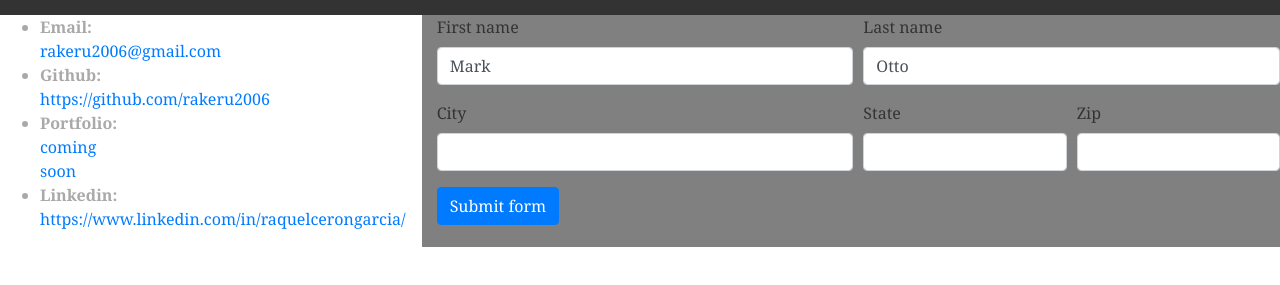
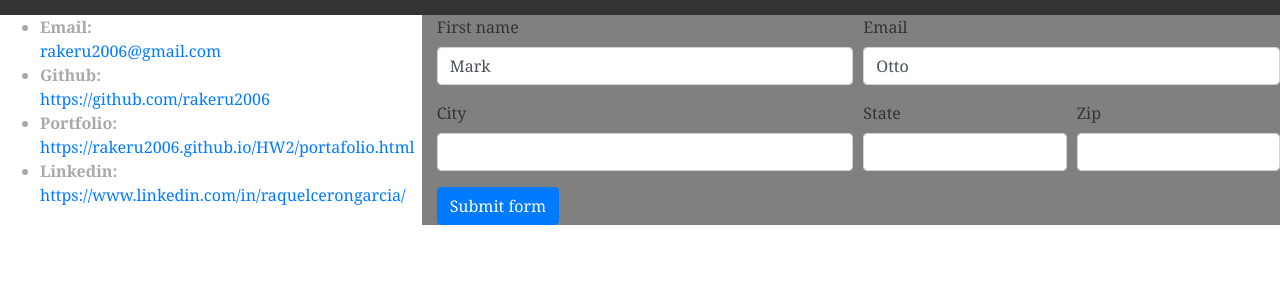
Before and after one commit to rakeru2006/HW2, a plain HTML site: page contact.html in a window 1280 px wide. Shown: the part 129-414 px from the top of the page. Drawn offline with nearby package versions, Linux system fonts and the light colour scheme.

Commit message:
modify contact formularys

```diff
--- a/contact.html
+++ b/contact.html
@@ -65,7 +65,7 @@ https://getbootstrap.com/docs/4.5/components/navbar/
               <ul>
                 <li><strong>Email:</strong> <a href="#">rakeru2006@gmail.com</a> </li>
                 <li><strong>Github:</strong> <a href="#">https://github.com/rakeru2006</a></li>
-                <li><strong>Portfolio:</strong> <a href="#">coming soon</a></li>
+                <li><strong>Portfolio:</strong> <a href="#">https://rakeru2006.github.io/HW2/portafolio.html</a></li>
                 <li><strong>Linkedin:</strong> <a href="#"> https://www.linkedin.com/in/raquelcerongarcia/</a></li>
               </ul>
             </section>
@@ -80,7 +80,7 @@ https://getbootstrap.com/docs/4.5/components/navbar/
       <input type="text" class="form-control" id="validationDefault01" value="Mark" required>
     </div>
     <div class="col-md-6 mb-3">
-      <label for="validationDefault02">Last name</label>
+      <label for="validationDefault02">Email</label>
       <input type="text" class="form-control" id="validationDefault02" value="Otto" required>
     </div>
   </div>
--- a/css/style.css
+++ b/css/style.css
@@ -5,7 +5,7 @@
     */
 
 body {
-    background color: black;
+    background color: darkgray;
     font-family:  Georgia,"Times New Roman",Times,serif;
     color:#333333;
     font-size: medium;
```
Also changed, not shown: me.html (+1 -1 lines), portafolio.html (+1 -1 lines).
